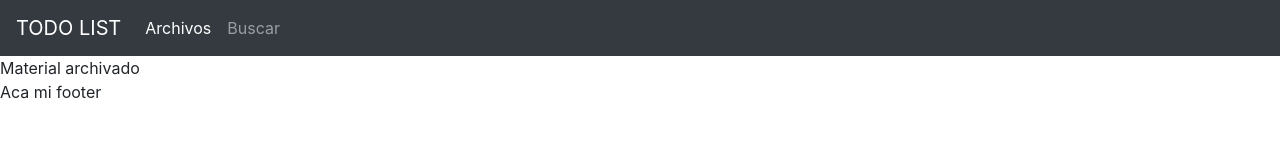
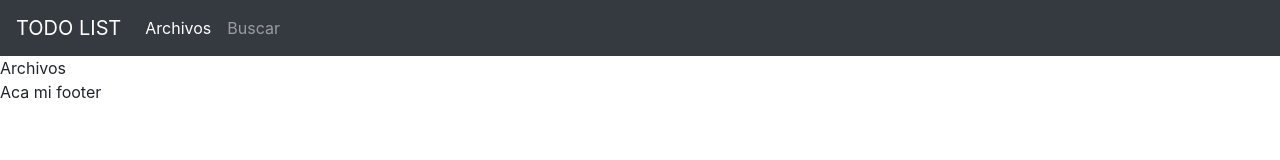
Before and after one commit to ibarzabal-jm/React-TODO-list, a React (Create React App) app in the folder frontend/: page /Archived in a window 1280 px wide. Shown: the top 160 px of the page. Built offline with nearby package versions, Linux system fonts and the light colour scheme.

Commit message:
Update Archived.js

```diff
--- a/frontend/src/components/ui/Archived.js
+++ b/frontend/src/components/ui/Archived.js
@@ -3,7 +3,7 @@ import React from 'react'
 export const Archived = () => {
     return (
         <div>
-            Material archivado
+            Archivos
         </div>
     )
 }
```
